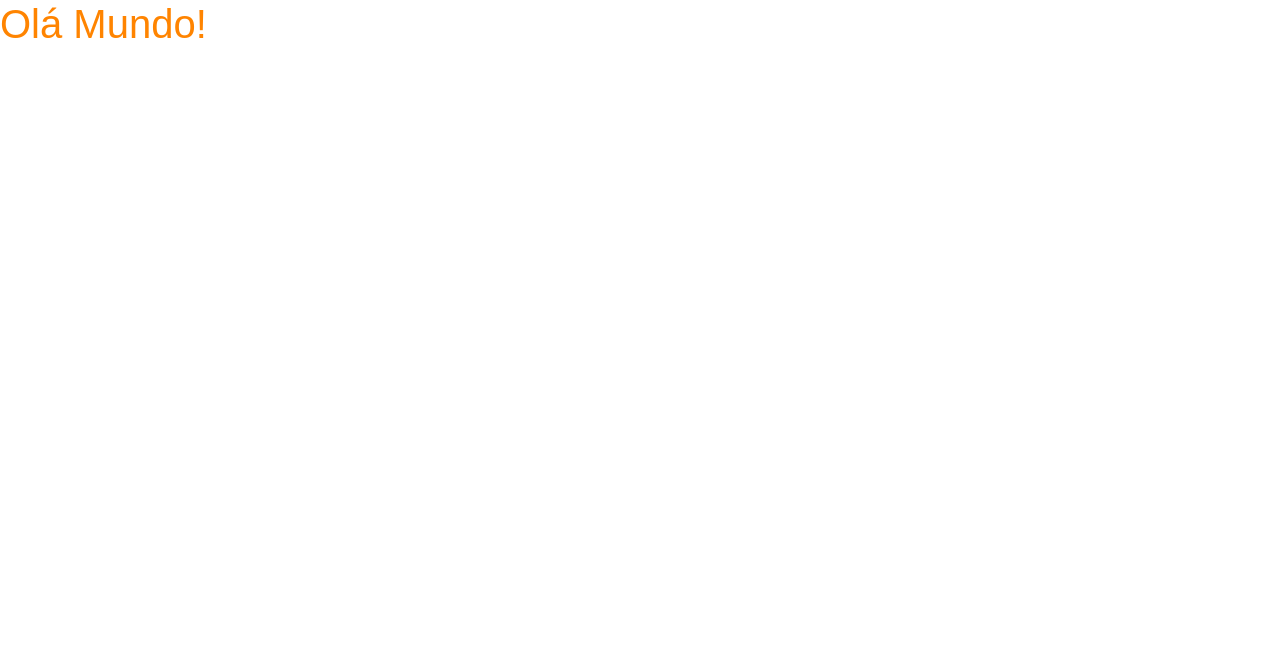
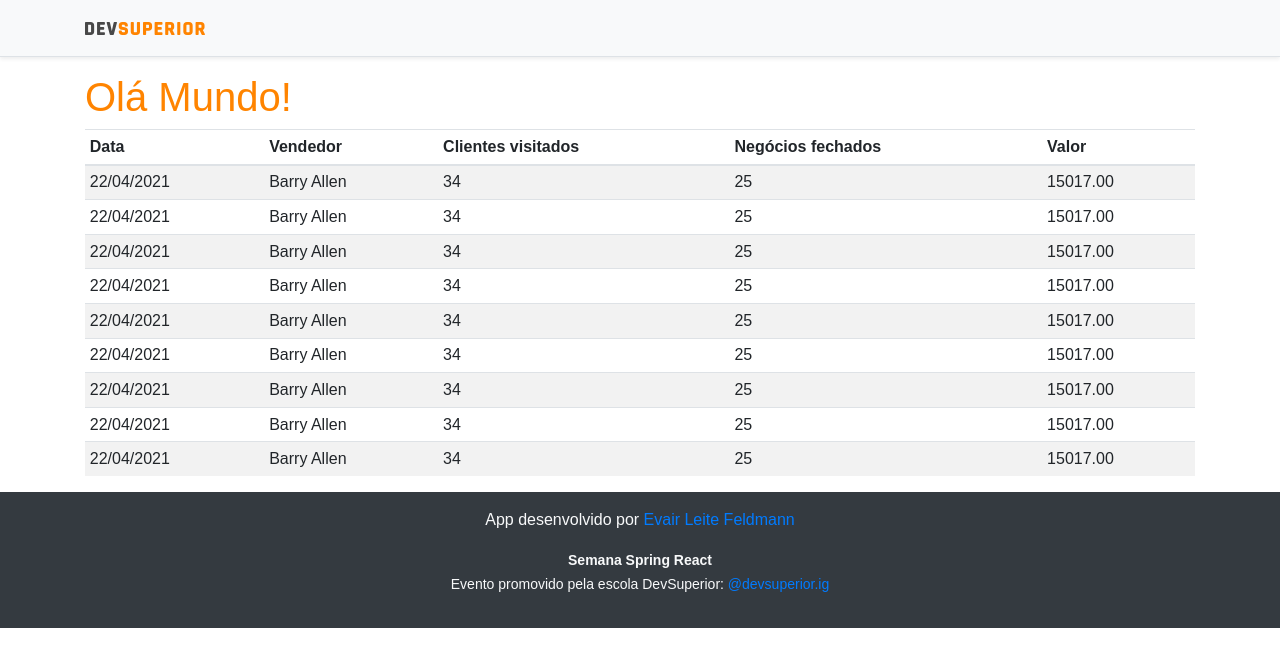
Before and after one commit to evairlf/projeto-sds3, a React (Create React App) app in the folder frontend/: page / in a window 1280 px wide. Shown: the top 666 px of the page. Built offline with nearby package versions, Linux system fonts and the light colour scheme.

Commit message:
Basic Static Componnents

```diff
--- a/frontend/src/App.tsx
+++ b/frontend/src/App.tsx
@@ -1,8 +1,19 @@
+import DataTable from "./components/DataTable";
+import Footer from "./components/Footer";
+import NavBar from "./components/NavBar";
+
+
 function App() {
   return (
-    <div >
+    <>
+     <NavBar/>
+    <div className = "container">
       <h1 className="text-primary" >Olá Mundo!</h1>
+      <DataTable/>
     </div>
+    <Footer/>
+
+    </>
   );
 }
 
--- /dev/null
+++ b/frontend/src/components/DataTable/index.tsx
@@ -0,0 +1,87 @@
+const DataTable = () => {
+    return (
+        <div >
+            <div className="table-responsive">
+                <table className="table table-striped table-sm">
+                    <thead>
+                        <tr>
+                            <th>Data</th>
+                            <th>Vendedor</th>
+                            <th>Clientes visitados</th>
+                            <th>Negócios fechados</th>
+                            <th>Valor</th>
+                        </tr>
+                    </thead>
+                    <tbody>
+                        <tr>
+                            <td>22/04/2021</td>
+                            <td>Barry Allen</td>
+                            <td>34</td>
+                            <td>25</td>
+                            <td>15017.00</td>
+                        </tr>
+                        <tr>
+                            <td>22/04/2021</td>
+                            <td>Barry Allen</td>
+                            <td>34</td>
+                            <td>25</td>
+                            <td>15017.00</td>
+                        </tr>
+                        <tr>
+                            <td>22/04/2021</td>
+                            <td>Barry Allen</td>
+                            <td>34</td>
+                            <td>25</td>
+                            <td>15017.00</td>
+                        </tr>
+                        <tr>
+                            <td>22/04/2021</td>
+                            <td>Barry Allen</td>
+                            <td>34</td>
+                            <td>25</td>
+                            <td>15017.00</td>
+                        </tr>
+                        <tr>
+                            <td>22/04/2021</td>
+                            <td>Barry Allen</td>
+                            <td>34</td>
+                            <td>25</td>
+                            <td>15017.00</td>
+                        </tr>
+                        <tr>
+                            <td>22/04/2021</td>
+                            <td>Barry Allen</td>
+                            <td>34</td>
+                            <td>25</td>
+                            <td>15017.00</td>
+                        </tr>
+                        <tr>
+                            <td>22/04/2021</td>
+                            <td>Barry Allen</td>
+                            <td>34</td>
+                            <td>25</td>
+                            <td>15017.00</td>
+                        </tr>
+                        <tr>
+                            <td>22/04/2021</td>
+                            <td>Barry Allen</td>
+                            <td>34</td>
+                            <td>25</td>
+                            <td>15017.00</td>
+                        </tr>
+                        <tr>
+                            <td>22/04/2021</td>
+                            <td>Barry Allen</td>
+                            <td>34</td>
+                            <td>25</td>
+                            <td>15017.00</td>
+                        </tr>
+
+                    </tbody>
+                </table>
+            </div>
+        </div>
+    );
+}
+
+export default DataTable;
--- /dev/null
+++ b/frontend/src/components/Footer/index.tsx
@@ -0,0 +1,15 @@
+const Footer = () => {
+    return (
+        <div >
+            <footer className="footer mt-auto py-3 bg-dark">
+                <div className="container">
+                    <p className="text-light">App desenvolvido por <a href="https://github.com/evairlf" target="_blank" rel="noreferrer">Evair Leite Feldmann</a></p>
+                    <p className="text-light"><small><strong>Semana Spring React</strong><br />
+      Evento promovido pela escola DevSuperior: <a href="https://instagram.com/devsuperior.ig" target="_blank" rel="noreferrer">@devsuperior.ig</a></small></p>
+                </div>
+            </footer>
+        </div>
+    );
+}
+
+export default Footer;
--- /dev/null
+++ b/frontend/src/components/NavBar/index.tsx
@@ -0,0 +1,15 @@
+import ImgDsDark from '../../assets/img/ds_dark.svg'
+
+const NavBar = () => {
+    return (
+        <div className="d-flex flex-column flex-md-row align-items-center p-3 px-md-4 mb-3 bg-light border-bottom shadow-sm">
+            <div className="container">
+                <nav className="my-2 my-md-0 mr-md-3">
+                    <img src={ImgDsDark} alt="DevSuperior" width="120" />
+                </nav>
+            </div>
+        </div>
+    );
+}
+
+export default NavBar;
```
Also changed, not shown: frontend/src/assets/img/ds_dark.svg (added).
